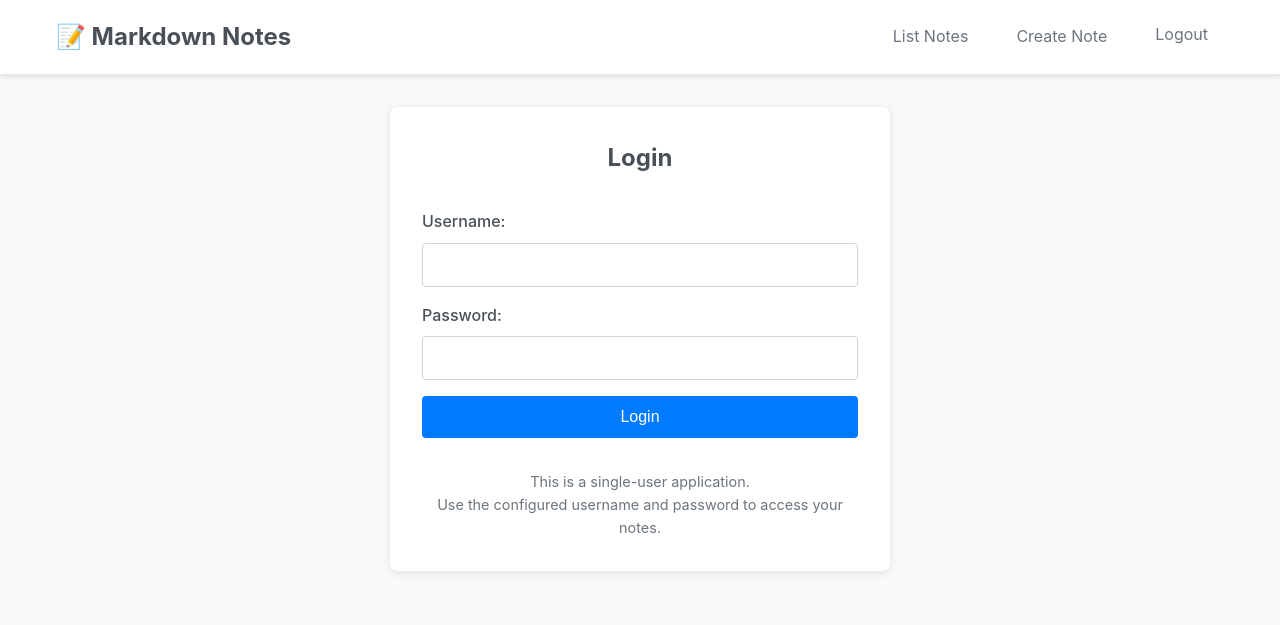
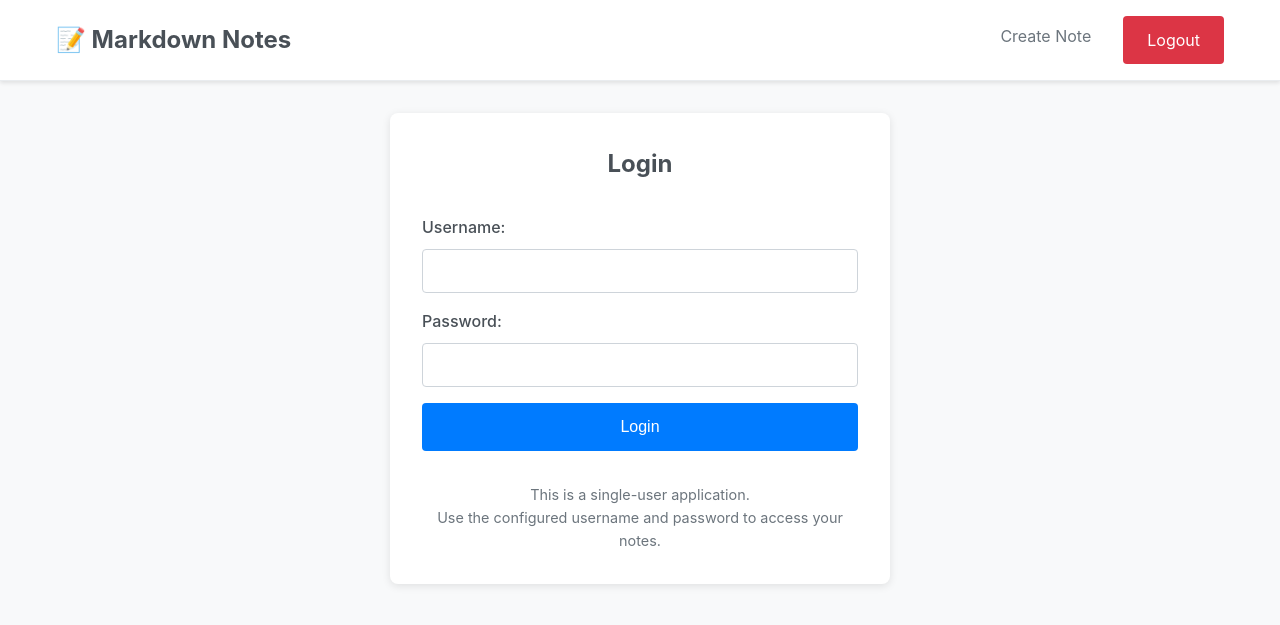
Before and after one commit to WindoC/note-gcp, a FastAPI app: page /login in a window 1280 px wide. Shown: the top 625 px of the page. Run offline with FastAPI, Linux system fonts and the light colour scheme.

Commit message:
fixing the style issue

```diff
--- a/app/static/css/style.css
+++ b/app/static/css/style.css
@@ -32,6 +32,20 @@ body {
 .nav-brand h1 {
     color: #495057;
     font-size: 1.5rem;
+}
+
+.nav-brand h1 a {
+    color: #495057 !important;
+    text-decoration: none !important;
+}
+
+.nav-brand h1 a:hover {
+    color: #495057 !important;
+    text-decoration: none !important;
+}
+
+.nav-brand h1 a:visited {
+    color: #495057 !important;
 }
 
 .nav-links {
@@ -158,7 +172,9 @@ body {
 
 /* Buttons */
 .btn {
-    display: inline-block;
+    display: inline-flex;
+    align-items: center;
+    justify-content: center;
     padding: 0.75rem 1.5rem;
     background-color: #007bff;
     color: white;
@@ -167,6 +183,9 @@ body {
     border: none;
     cursor: pointer;
     font-size: 1rem;
+    line-height: 1.5;
+    min-height: 44px;
+    box-sizing: border-box;
     transition: background-color 0.2s;
 }
 
--- a/app/templates/base.html
+++ b/app/templates/base.html
@@ -10,13 +10,13 @@
     <nav class="navbar">
         <div class="nav-container">
             <div class="nav-brand">
-                <h1>📝 Markdown Notes</h1>
+                <h1><a href="/notes">📝 Markdown Notes</a></h1>
             </div>
             <div class="nav-links">
-                <a href="/notes">List Notes</a>
+                <!-- <a href="/notes">List Notes</a> -->
                 <a href="/notes/new">Create Note</a>
                 <form method="post" action="/logout" style="display: inline;">
-                    <button type="submit" class="nav-link-btn">Logout</button>
+                    <button type="submit" class="nav-link-btn btn btn-danger">Logout</button>
                 </form>
             </div>
         </div>
```
Also changed, not shown: other parts of app/static/css/style.css (+7 -0 lines), app/templates/notes_list.html (+4 -4 lines).
